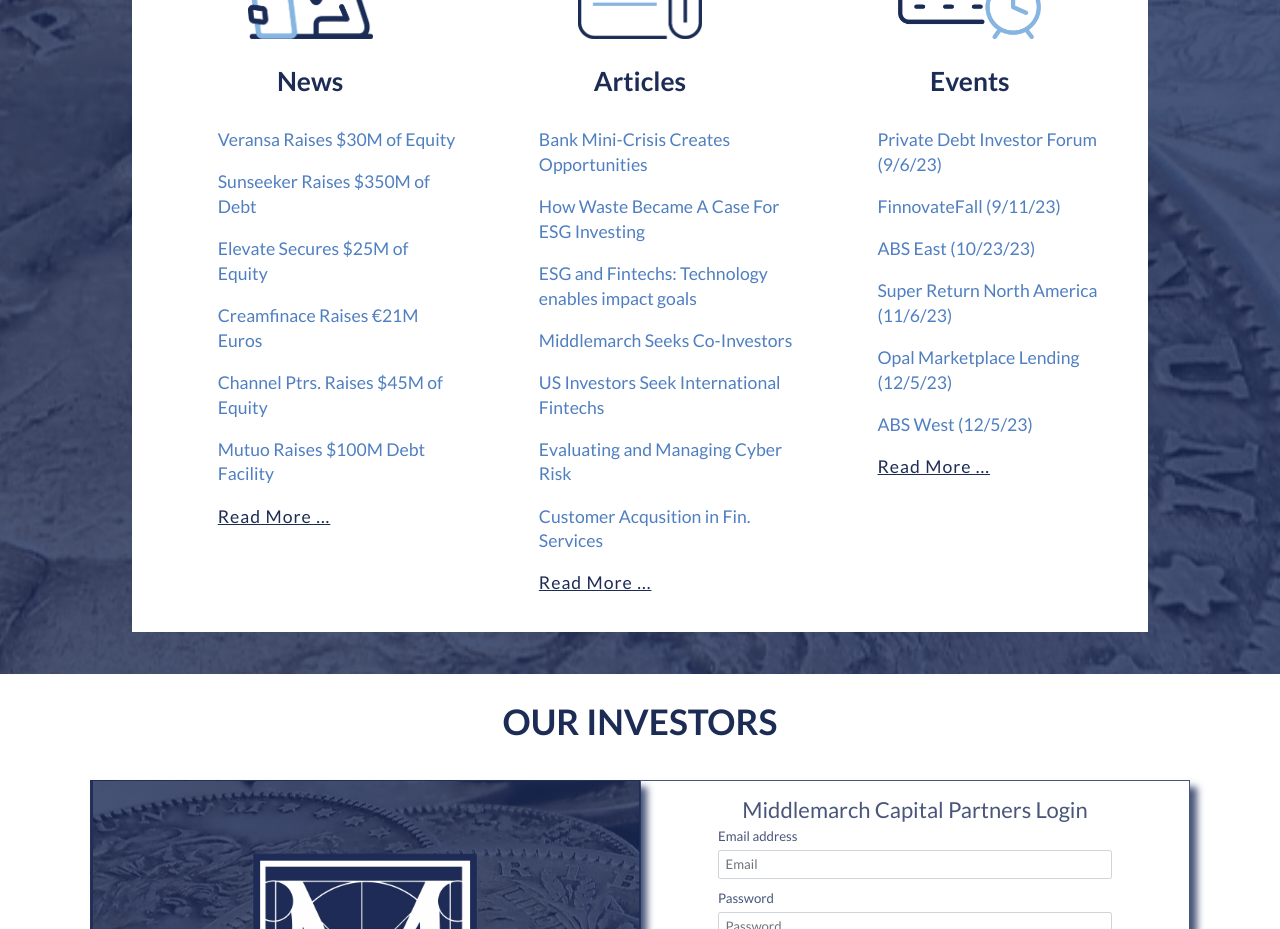
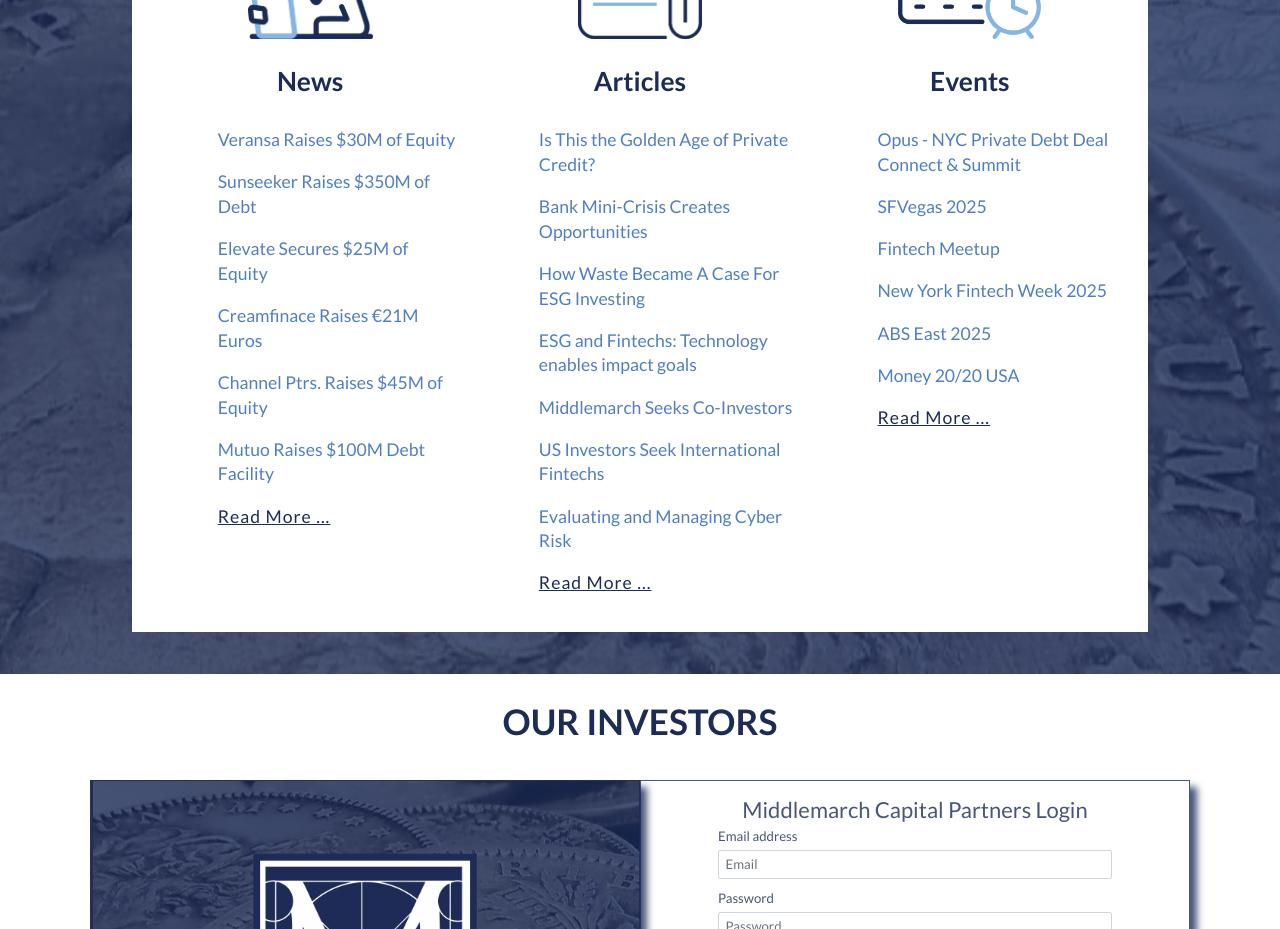
Before and after one commit to middlemarchllc/middlemarchllc, a React (Create React App) app: page / in a window 1280 px wide. Shown: the part 10140-11069 px from the top of the page. Built offline with nearby package versions, Linux system fonts and the light colour scheme; what backendless would draw is missing.

Commit message:
Updated Transactions, News, Articles & Events, Copyright

```diff
--- a/src/ContactUs.js
+++ b/src/ContactUs.js
@@ -224,7 +224,7 @@ const ContactUs = (props) => {
                 <div style={{ display: "inline" }}>&nbsp;&nbsp;|&nbsp;&nbsp;</div>
                 <div style={{ display: "inline", textDecoration: "underline" }}><a href={bcps}><em>Business Continuity Plan Summary</em></a></div>
                 <div style={{ marginTop: "1rem" }}><em>Material on this website has been prepared as a matter of general information. Middlemarch and its affiliates, employees, and clients may have recently established or disposed of, or may be establishing or disposing of, positions in securities mentioned. (Middlemarch Securities, LLC 2017)</em></div>
-                <div className="copywright"><em>©  2023 Copyright Middlemarch Partners LLC. All Rights Reserved.</em></div>
+                <div className="copywright"><em>©  {new Date().getFullYear()} Copyright Middlemarch Partners LLC. All Rights Reserved.</em></div>
               </div>
             </Col>
           </Row>
--- a/src/data/newsarticles.js
+++ b/src/data/newsarticles.js
@@ -8,13 +8,14 @@ import n108 from '../news/news/FPAY-MM  PR Announcement 2015 03 17_Final.pdf';
 import n109 from '../news/news/MM Privlo Announcement Final 2014 08 12.pdf';
 import n110 from '../news/news/MM PR Announcement Final 2013 02 12.pdf';
 import n111 from '../news/news/CapFusion-MM  PR Announcement 2016 05 31.pdf';
-import a200 from '../news/articles/Banks Tightening Creates Opportunities for Non-Banks.pdf';
-import a201 from '../news/articles/Sustainability MMP Article 2022 01 20b.pdf';
-import a202 from '../news/articles/ESG Fintech Article - MiddleMarch.pdf';
-import a203 from '../news/articles/Middlemarch Capital seeks co-investment partners for fintech deals _ Debtwire.pdf';
-import a204 from '../news/articles/US Investors Seek International  Fintechs.pdf';
-import a205 from '../news/articles/Evaluating and Managing Cyber Risk for Investors MM.pdf';
-import a206 from '../news/articles/TheAlternativeLendingReport_Middlemarch.pdf';
+import a200 from '../news/articles/Golden Age of Private Credit.pdf';
+import a201 from '../news/articles/Banks Tightening Creates Opportunities for Non-Banks.pdf';
+import a202 from '../news/articles/Sustainability MMP Article 2022 01 20b.pdf';
+import a203 from '../news/articles/ESG Fintech Article - MiddleMarch.pdf';
+import a204 from '../news/articles/Middlemarch Capital seeks co-investment partners for fintech deals _ Debtwire.pdf';
+import a205 from '../news/articles/US Investors Seek International  Fintechs.pdf';
+import a206 from '../news/articles/Evaluating and Managing Cyber Risk for Investors MM.pdf';
+import a207 from '../news/articles/TheAlternativeLendingReport_Middlemarch.pdf';
 import a208 from '../news/articles/Securing Growth Capital for Alternative Finance Companies in the COVID-19 Era.pdf';
 import a209 from '../news/articles/AM-opinion-Tech-Lend-080919 sg.pdf';
 
@@ -31,7 +32,7 @@ var newsarticles = [
     'Sort': 1.02,
     'Title': 'Sunseeker Raises $350M of Debt',
     'Link': 'https://www.prnewswire.com/news-releases/castlelake-provides-loan-to-allegiant-backed-sunseeker-resort-301400473.html',
-    'Summary': 'Sunseeker, a division of Alligent Travel Company (NASDAQ: ALGT), has raised $130M of debt to support the development of Sunseeker Resort Charlotte Harbor in Florida.'
+    'Summary': 'Sunseeker a division of Alligent Travel Company(NASDAQ: ALGT) has raised $130M of debt to support the development of Sunseeker Resort Charlotte Harbor in Florida.'
   },
   {
     'Type': 'NEWS',
@@ -87,7 +88,7 @@ var newsarticles = [
     'Sort': 1.1,
     'Title': 'Middlemarch Announces Merchant Banking Effort',
     'Link': n110,
-    'Summary': 'Middlemarch Parnters launches Middlemarch Capital Partners, the investment arm of the firm, to pursue co-investments and lead investments in high-growth businesses.'
+    'Summary': 'Middlemarch Parnters launches Middlemarch Capital Partners the investment arm of the firm to pursue co-investments and lead investments in high - growth businesses.'
   },
 {
   'Type': 'NEWS',
@@ -99,55 +100,62 @@ var newsarticles = [
 {
   'Type': 'ARTICLES',
     'Sort': 2.00,
+      'Title': 'Is This the Golden Age of Private Credit?',
+        'Link': a200,
+          'Summary': 'Sasha Grutman and Finnegan Sullivan write about taking advantage of today’s “Golden Opportunity” in private credit..'
+},
+{
+  'Type': 'ARTICLES',
+    'Sort': 2.01,
       'Title': 'Bank Mini-Crisis Creates Opportunities',
-    'Link': a200,
+        'Link': a201,
           'Summary': 'Demetris Papademetriou explains how bank mini-crisis creates opportunities for non-bank lenders to grab market share.'
 },
 {
   'Type': 'ARTICLES',
-    'Sort': 2.01,
+    'Sort': 2.02,
       'Title': 'How Waste Became A Case For ESG Investing',
-    'Link': a201,
-    'Summary': 'How Middlemarch advised and invested in Veransa, a yard waste recycling company that produces organic compost as a substitute for chemical fertilizer.'
-  },
-  {
-    'Type': 'ARTICLES',
-    'Sort': 2.02,
-    'Title': 'ESG and Fintechs: Technology enables impact goals',
         'Link': a202,
-    'Summary': 'How the current surge in ESG (“Environmental, Social, and Governance”) investing has influenced a material shift in the Financial Services sector'
+          'Summary': 'How Middlemarch advised and invested in Veransa a yard waste recycling company that produces organic compost as a substitute for chemical fertilizer.'
   },
 {
   'Type': 'ARTICLES',
     'Sort': 2.03,
+      'Title': 'ESG and Fintechs: Technology enables impact goals',
+        'Link': a203,
+          'Summary': 'How the current surge in ESG (“Environmental Social and Governance”) investing has influenced a material shift in the Financial Services sector'
+},
+{
+  'Type': 'ARTICLES',
+    'Sort': 2.04,
       'Title': 'Middlemarch Seeks Co-Investors',
-    'Link': a203,
+        'Link': a204,
           'Summary': 'Middlemarch Capital Partners seeks LP investors to participate in the firm\'s co-investment funds alongside lead sponsors'
 },
 {
   'Type': 'ARTICLES',
-    'Sort': 2.04,
+    'Sort': 2.05,
       'Title': 'US Investors Seek International Fintechs',
-    'Link': a204,
+        'Link': a205,
           'Summary': 'International fintechs that prepare themselves properly for capital raises can secure equity and debt from valued-added US investors '
 },
 {
   'Type': 'ARTICLES',
-    'Sort': 2.05,
+    'Sort': 2.06,
       'Title': 'Evaluating and Managing Cyber Risk ',
-    'Link': a205,
+        'Link': a206,
           'Summary': 'Middlemarch Partner Sasha Grutman was intereviewed on the risks of cyber security in financial services'
 },
 {
   'Type': 'ARTICLES',
-    'Sort': 2.06,
+    'Sort': 2.07,
       'Title': 'Customer Acqusition in Fin. Services',
-    'Link': a206,
+        'Link': a207,
           'Summary': 'Middlemarch describes the best practices and challenges associated with managing customer acquisition expenses in financial services.'
 },
 {
   'Type': 'ARTICLES',
-    'Sort': 2.07,
+    'Sort': 2.08,
       'Title': 'Identifying LBO Candidates (Video)',
         'Link': 'https://www.youtube.com/watch?v=ESsLk1vPGHM&list=PLc_3xizSvjgG56y3I4NQvXSnmFf3uczeu&index=2',
           'Summary': 'Private Equity Profits Podcast interview of Sasha Grutman about his views on what makes for an attractive LBO candidate.'
@@ -169,72 +177,51 @@ var newsarticles = [
 {
   'Type': 'EVENTS',
     'Sort': 3.01,
-    'Title': 'Private Debt Investor Forum (9/6/23)',
-    'Link': 'https://www.peievents.com/en/event/pdi-new-york-forum/',
-    'Summary': 'Middlemarch will be participating at this forum and meeting with investors.'
+      'Title': 'Opus - NYC Private Debt Deal Connect & Summit',
+        'Link': 'https://www.opusconnect.com/events/nyc-private-debt-deal-connect-summit-02-19-25/',
+          'Summary': 'Middlemarch will attend the Conference in NYC.\n(02/19/25-02/20/25)'
 },
 {
   'Type': 'EVENTS',
     'Sort': 3.02,
-    'Title': 'FinnovateFall (9/11/23)',
-    'Link': 'https://informaconnect.com/finovatefall/',
-    'Summary': 'Middlemarch will be attending this event in New York to meet with innovate FinTech companies disrupting the Financial Services industry'
+      'Title': 'SFVegas 2025',
+        'Link': 'https://www.sfvegas.org/event/5be06709-6884-411a-a524-555e28b7d02e/sfvegas-2025',
+          'Summary': 'Middlemarch will attend the Opus - NYC Private Debt Deal Connect & Summit at Aria Resort & Casino in Las Vegas, NV.\n(02/23/25-02/26/25)'
 },
 {
   'Type': 'EVENTS',
     'Sort': 3.03,
-    'Title': 'ABS East (10/23/23)',
-    'Link': 'https://events.imn.org/event/eaf142c2-9754-4832-ab22-d93ef48cc7da/summary',
-    'Summary': 'Middlemarch will be attending ABS East in Miami to meet with investors and prospective clients.'
+      'Title': 'Fintech Meetup',
+        'Link': 'https://fintechmeetup.com/',
+          'Summary': 'Middlemarch will attend the SFVegas 2025 in Venetian, Las Vegas.\n(03/10/25-03/13/25)'
 },
 {
   'Type': 'EVENTS',
     'Sort': 3.04,
-    'Title': 'Super Return North America (11/6/23)',
-    'Link': 'https://informaconnect.com/superreturn-north-america/',
-    'Summary': 'Middlemarch intends to participate in Super Return North America.'
+      'Title': 'New York Fintech Week 2025',
+        'Link': 'https://empirestartups.com/events/new-york-fintech-week/',
+          'Summary': 'Middlemarch will attend the Fintech Meetup in New York, NY.\n(04/21/25-04/25/25)'
 },
 {
   'Type': 'EVENTS',
     'Sort': 3.05,
-    'Title': 'Opal Marketplace Lending (12/5/23)',
-    'Link': 'https://opalgroup.net/conference/innovations-in-lending-alternative-financing-fintech-private-credit-summit-2023/',
-    'Summary': 'Middlemarch will be speaking at this conference in Dana Point, CA and will be introducing clients to potential investors.'
+      'Title': 'ABS East 2025',
+        'Link': 'https://abseast.com/2025',
+          'Summary': 'Middlemarch will attend the New York Fintech Week 2025 in Fontainbleau, Miami, FL.\n(10/20/25 - 10/22/25)'
 },
 {
   'Type': 'EVENTS',
     'Sort': 3.06,
-    'Title': 'ABS West (12/5/23)',
-    'Link': 'https://opalgroup.net/conference/abs-summit-2023/',
-    'Summary': 'Middlemarch will be attending ABS West in Dana Point, CA to meet with investors and prospective clients.'
+      'Title': 'Money 20/20 USA',
+        'Link': 'https://us.money2020.com/',
+          'Summary': 'Middlemarch will attend the ABS East 2025 in Las Vegas, NV.\n(10/26/25 - 10/29/25)'
 },
 {
   'Type': 'EVENTS',
     'Sort': 3.07,
-    'Title': 'SFVegas (2/25/24)',
-    'Link': 'https://www.sfvegas.org/event/5dfe86c0-27c8-4190-baea-c01c6e2f77ef/summary',
-    'Summary': 'Middlemarch will be attending this structured finance conference to meet with both investors and prospective clients.'
-  },
-  {
-    'Type': 'EVENTS',
-    'Sort': 3.08,
-    'Title': 'Fintech MeetUp (3/4/24)',
-    'Link': 'https://fintechmeetup.com/',
-    'Summary': 'Middlemarch looks forward to the speed dating and networking at this Las Vegas event.'
-  },
-  {
-    'Type': 'EVENTS',
-    'Sort': 3.09,
-    'Title': 'Fintech Nexus (4/17/24)',
-    'Link': 'https://www.expostandzone.com/trade-shows/fintech-nexus',
-    'Summary': 'Middlemarch expects to meet with fast-growing early stage fintechs at this conference.'
-  },
-  {
-    'Type': 'EVENTS',
-    'Sort': 3.10,
-    'Title': 'Finovate (5/21/24)',
-    'Link': 'https://informaconnect.com/finovatespring/',
-    'Summary': 'Middlemarch expects to meet with fast-growing early stage fintechs at this conference.'
+      'Title': 'Opal - ABS & Fintech Specialty Finance Forum 2025',
+        'Link': 'https://opalgroup.net/conference/abs-and-fintech-specialty-finance-forum-2025/',
+          'Summary': 'Middlemarch will attend the Money 20/20 USA in Waldorf Astoria Monarch Beach, Dana Point, CA.\n(12/09/25 - 12/11/25) '
 }
 ];
 
```
Also changed, not shown: 1 other file (tests, documents, lock files or other folders). Lines whose indentation alone changed are shown as unchanged.
